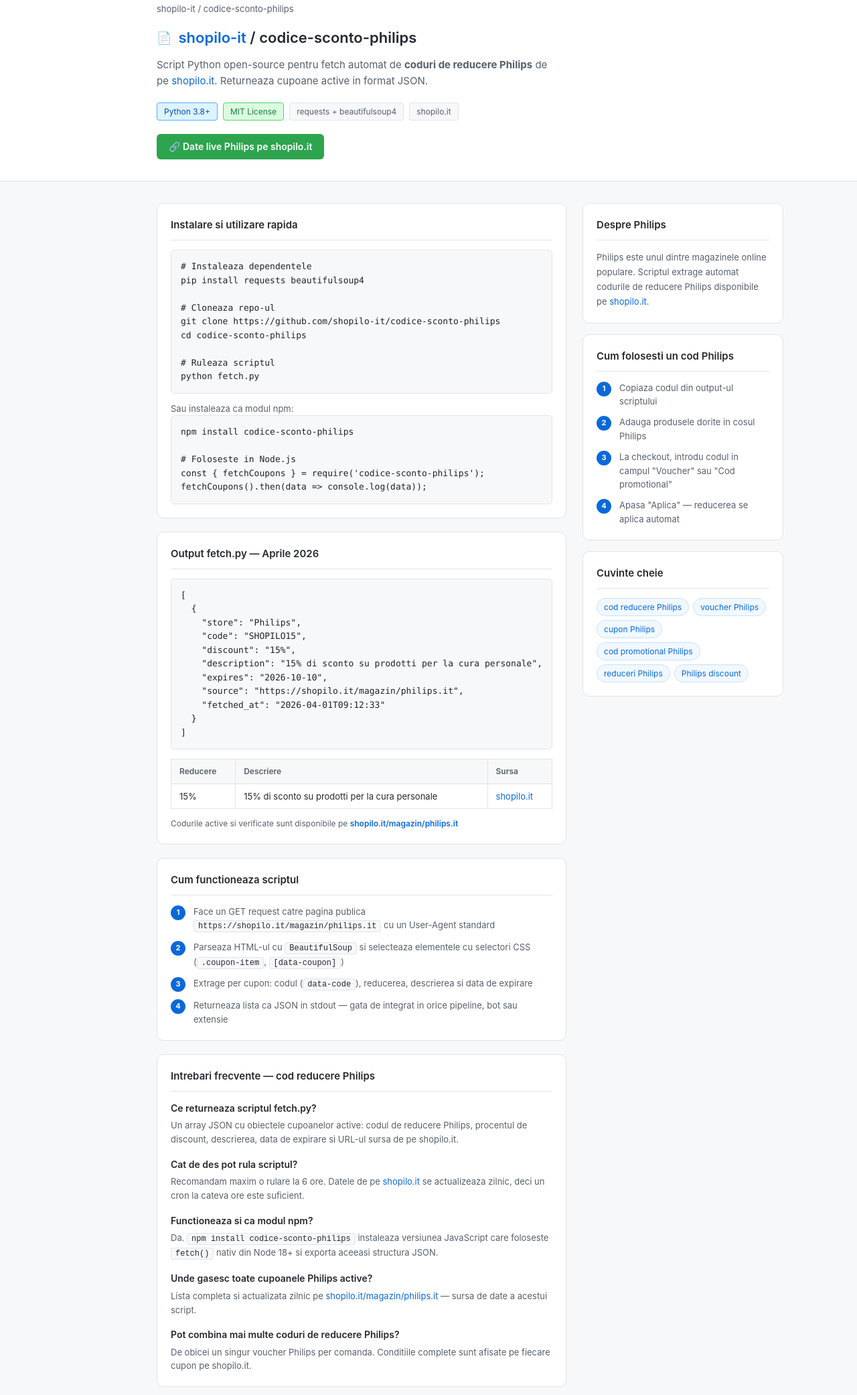
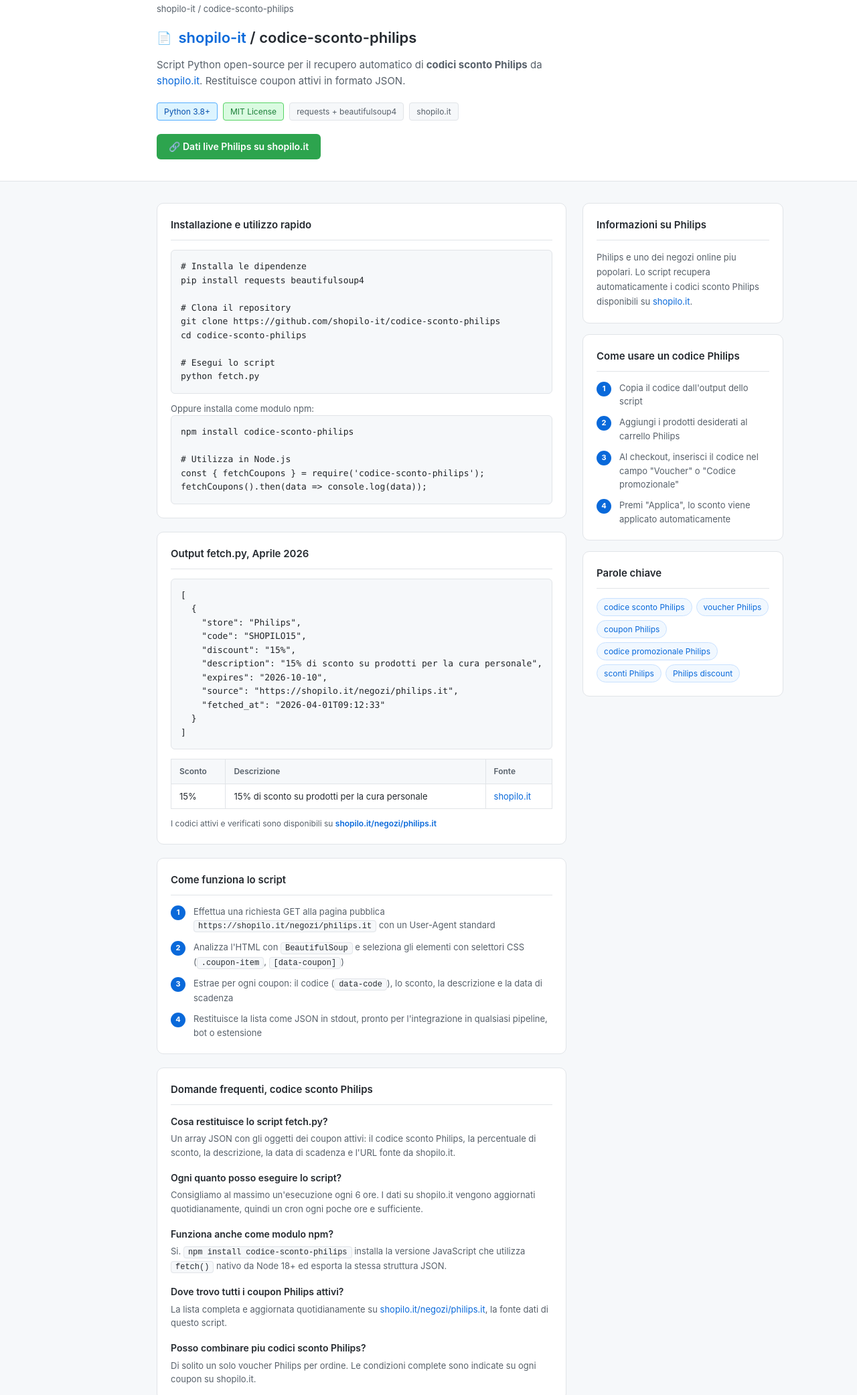
Before and after one commit to shopilo-it/codice-sconto-philips, a website: page index.html in a window 1280 px wide. Shown: the part 91-2174 px from the top of the page at 67% size. Drawn offline with Linux system fonts and the light colour scheme.

Commit message:
Update page Aprile 2026

```diff
--- a/index.html
+++ b/index.html
@@ -1,14 +1,14 @@
 <!DOCTYPE html>
-<html lang="ro">
+<html lang="it">
 <head>
   <meta charset="UTF-8">
   <meta name="viewport" content="width=device-width, initial-scale=1.0">
-  <title>Cod reducere Philips — Aprile 2026 | shopilo.it</title>
-  <meta name="description" content="Script Python open-source pentru fetch automat de coduri de reducere Philips. Returneaza cupoane Philips active in format JSON de pe shopilo.it.">
+  <title>Codice sconto Philips, Aprile 2026 | shopilo.it</title>
+  <meta name="description" content="Script Python open-source per il recupero automatico di codici sconto Philips. Restituisce coupon Philips attivi in formato JSON da shopilo.it.">
   <meta name="robots" content="index, follow">
   <meta property="og:type" content="website">
-  <meta property="og:title" content="Cod reducere Philips — Aprile 2026 | shopilo.it">
-  <meta property="og:description" content="Script Python open-source pentru fetch automat de coduri de reducere Philips de pe shopilo.it.">
+  <meta property="og:title" content="Codice sconto Philips, Aprile 2026 | shopilo.it">
+  <meta property="og:description" content="Script Python open-source per il recupero automatico di codici sconto Philips da shopilo.it.">
   <meta property="og:url" content="https://shopilo-it.github.io/codice-sconto-philips/">
   <script type="application/ld+json">{
   "@context": "https://schema.org",
@@ -16,48 +16,48 @@
   "mainEntity": [
     {
       "@type": "Question",
-      "name": "Ce este un cod de reducere Philips?",
+      "name": "Cos'e un codice sconto Philips?",
       "acceptedAnswer": {
         "@type": "Answer",
-        "text": "Un cod de reducere Philips (numit si voucher Philips sau cupon Philips) este un sir de caractere pe care il introduci la checkout pentru a obtine o reducere la comanda ta."
+        "text": "Un codice sconto Philips (chiamato anche voucher Philips o coupon Philips) e una stringa di caratteri che inserisci al checkout per ottenere uno sconto sul tuo ordine."
       }
     },
     {
       "@type": "Question",
-      "name": "Unde gasesc cele mai noi cupoane Philips?",
+      "name": "Dove trovo i coupon Philips piu recenti?",
       "acceptedAnswer": {
         "@type": "Answer",
-        "text": "Pe shopilo.it gasesti lista completa de cod reducere Philips actualizata zilnic, cu date de expirare si conditii clare: https://shopilo.it/magazin/philips.it"
+        "text": "Su shopilo.it trovi la lista completa dei codici sconto Philips aggiornata ogni giorno, con date di scadenza e condizioni chiare: https://shopilo.it/negozi/philips.it"
       }
     },
     {
       "@type": "Question",
-      "name": "Pot combina mai multe coduri de reducere Philips?",
+      "name": "Posso combinare piu codici sconto Philips?",
       "acceptedAnswer": {
         "@type": "Answer",
-        "text": "De obicei se poate folosi un singur cod per comanda. Verifica termenii fiecarui cupon Philips pe pagina shopilo.it."
+        "text": "Di solito si puo utilizzare un solo codice per ordine. Verifica i termini di ogni coupon Philips sulla pagina shopilo.it."
       }
     },
     {
       "@type": "Question",
-      "name": "Cat timp sunt valabile cupoanele Philips?",
+      "name": "Quanto durano i coupon Philips?",
       "acceptedAnswer": {
         "@type": "Answer",
-        "text": "Fiecare cod reducere Philips are o data de expirare proprie afisata in tabel. shopilo.it verifica si actualizeaza zilnic lista de cupoane Philips active."
+        "text": "Ogni codice sconto Philips ha una data di scadenza propria indicata nella tabella. shopilo.it verifica e aggiorna quotidianamente la lista dei coupon Philips attivi."
       }
     },
     {
       "@type": "Question",
-      "name": "Functioneaza codul de reducere Philips pe aplicatia mobila?",
+      "name": "Il codice sconto Philips funziona nell'app mobile?",
       "acceptedAnswer": {
         "@type": "Answer",
-        "text": "Unele cupoane Philips sunt valabile exclusiv in aplicatia mobila, altele doar pe site. Conditiile sunt afisate pe fiecare cupon in parte pe shopilo.it."
+        "text": "Alcuni coupon Philips sono validi esclusivamente nell'app mobile, altri solo sul sito. Le condizioni sono indicate su ogni coupon su shopilo.it."
       }
     }
   ]
 }</script>
-  <script type="application/ld+json">{"@context": "https://schema.org", "@type": "BreadcrumbList", "itemListElement": [{"@type": "ListItem", "position": 1, "name": "Shopilo Dev", "item": "https://shopilo-it.github.io"}, {"@type": "ListItem", "position": 2, "name": "Cod reducere Philips", "item": "https://shopilo-it.github.io/codice-sconto-philips/"}]}</script>
-  <script type="application/ld+json">{"@context": "https://schema.org", "@type": "WebPage", "name": "Cod reducere Philips | shopilo.it", "description": "Cele mai bune coduri de reducere Philips. Cupoane Philips active, voucher Philips si oferte exclusive pe shopilo.it.", "url": "https://shopilo-it.github.io/codice-sconto-philips/", "dateModified": "2026-04-01", "isPartOf": {"@type": "WebSite", "name": "Shopilo Dev", "url": "https://shopilo-it.github.io"}, "about": {"@type": "Thing", "name": "Philips"}}</script>
+  <script type="application/ld+json">{"@context": "https://schema.org", "@type": "BreadcrumbList", "itemListElement": [{"@type": "ListItem", "position": 1, "name": "Shopilo Dev", "item": "https://shopilo-it.github.io"}, {"@type": "ListItem", "position": 2, "name": "Codice sconto Philips", "item": "https://shopilo-it.github.io/codice-sconto-philips/"}]}</script>
+  <script type="application/ld+json">{"@context": "https://schema.org", "@type": "WebPage", "name": "Codice sconto Philips | shopilo.it", "description": "I migliori codici sconto Philips. Coupon Philips attivi, voucher Philips e offerte esclusive su shopilo.it.", "url": "https://shopilo-it.github.io/codice-sconto-philips/", "dateModified": "2026-04-01", "isPartOf": {"@type": "WebSite", "name": "Shopilo Dev", "url": "https://shopilo-it.github.io"}, "about": {"@type": "Thing", "name": "Philips"}}</script>
   <style>
     *{margin:0;padding:0;box-sizing:border-box}
     body{font-family:-apple-system,BlinkMacSystemFont,'Segoe UI',sans-serif;background:#f6f8fa;color:#212529;line-height:1.6}
@@ -119,7 +119,7 @@
     <div class="header-inner">
       <a href="https://shopilo-it.github.io" class="logo">&#9679; shopilo-it</a>
       <nav>
-        <a href="https://shopilo-it.github.io">Toate magazinele</a>
+        <a href="https://shopilo-it.github.io">Tutti i negozi</a>
         <a href="https://github.com/shopilo-it/codice-sconto-philips">GitHub</a>
         <a href="https://shopilo.it">shopilo.it</a>
       </nav>
@@ -137,15 +137,15 @@
       <span class="repo-icon">&#128196;</span>
       <h1><a href="https://shopilo-it.github.io">shopilo-it</a> / codice-sconto-philips</h1>
     </div>
-    <p class="hero-desc">Script Python open-source pentru fetch automat de <strong>coduri de reducere Philips</strong> de pe <a href="https://shopilo.it/magazin/philips.it">shopilo.it</a>. Returneaza cupoane active in format JSON.</p>
+    <p class="hero-desc">Script Python open-source per il recupero automatico di <strong>codici sconto Philips</strong> da <a href="https://shopilo.it/negozi/philips.it">shopilo.it</a>. Restituisce coupon attivi in formato JSON.</p>
     <div class="badges">
       <span class="badge badge-blue">Python 3.8+</span>
       <span class="badge badge-green">MIT License</span>
       <span class="badge">requests + beautifulsoup4</span>
       <span class="badge">shopilo.it</span>
     </div>
-    <a href="https://shopilo.it/magazin/philips.it" class="cta">
-      &#128279; Date live Philips pe shopilo.it
+    <a href="https://shopilo.it/negozi/philips.it" class="cta">
+      &#128279; Dati live Philips su shopilo.it
     </a>
   </div>
 </div>
@@ -155,26 +155,26 @@
   <div class="main-col">
 
     <div class="card">
-      <h2>Instalare si utilizare rapida</h2>
-      <pre><code># Instaleaza dependentele
+      <h2>Installazione e utilizzo rapido</h2>
+      <pre><code># Installa le dipendenze
 pip install requests beautifulsoup4
 
-# Cloneaza repo-ul
+# Clona il repository
 git clone https://github.com/shopilo-it/codice-sconto-philips
 cd codice-sconto-philips
 
-# Ruleaza scriptul
+# Esegui lo script
 python fetch.py</code></pre>
-      <p style="font-size:13px;color:#57606a;margin-top:12px">Sau instaleaza ca modul npm:</p>
+      <p style="font-size:13px;color:#57606a;margin-top:12px">Oppure installa come modulo npm:</p>
       <pre><code>npm install codice-sconto-philips
 
-# Foloseste in Node.js
+# Utilizza in Node.js
 const { fetchCoupons } = require('codice-sconto-philips');
 fetchCoupons().then(data => console.log(data));</code></pre>
     </div>
 
     <div class="card">
-      <h2>Output fetch.py — Aprile 2026</h2>
+      <h2>Output fetch.py, Aprile 2026</h2>
       <pre><code>[
   {
     "store": "Philips",
@@ -182,61 +182,61 @@
     "discount": "15%",
     "description": "15% di sconto su prodotti per la cura personale",
     "expires": "2026-10-10",
-    "source": "https://shopilo.it/magazin/philips.it",
+    "source": "https://shopilo.it/negozi/philips.it",
     "fetched_at": "2026-04-01T09:12:33"
   }
 ]</code></pre>
       <table style="margin-top:14px">
         <thead>
           <tr>
-            <th>Reducere</th><th>Descriere</th><th>Sursa</th>
+            <th>Sconto</th><th>Descrizione</th><th>Fonte</th>
           </tr>
         </thead>
         <tbody>
           <tr>
             <td>15%</td>
             <td>15% di sconto su prodotti per la cura personale</td>
-            <td><a href="https://shopilo.it/magazin/philips.it">shopilo.it</a></td>
+            <td><a href="https://shopilo.it/negozi/philips.it">shopilo.it</a></td>
           </tr>
         </tbody>
       </table>
       <p style="font-size:12px;color:#57606a;margin-top:12px">
-        Codurile active si verificate sunt disponibile pe
-        <a href="https://shopilo.it/magazin/philips.it" style="font-weight:600">shopilo.it/magazin/philips.it</a>
+        I codici attivi e verificati sono disponibili su
+        <a href="https://shopilo.it/negozi/philips.it" style="font-weight:600">shopilo.it/negozi/philips.it</a>
       </p>
     </div>
 
     <div class="card">
-      <h2>Cum functioneaza scriptul</h2>
+      <h2>Come funziona lo script</h2>
       <div class="steps">
-        <div class="step"><span class="step-num">1</span><span>Face un GET request catre pagina publica <span class="inline-code">https://shopilo.it/magazin/philips.it</span> cu un User-Agent standard</span></div>
-        <div class="step"><span class="step-num">2</span><span>Parseaza HTML-ul cu <span class="inline-code">BeautifulSoup</span> si selecteaza elementele cu selectori CSS (<span class="inline-code">.coupon-item</span>, <span class="inline-code">[data-coupon]</span>)</span></div>
-        <div class="step"><span class="step-num">3</span><span>Extrage per cupon: codul (<span class="inline-code">data-code</span>), reducerea, descrierea si data de expirare</span></div>
-        <div class="step"><span class="step-num">4</span><span>Returneaza lista ca JSON in stdout — gata de integrat in orice pipeline, bot sau extensie</span></div>
+        <div class="step"><span class="step-num">1</span><span>Effettua una richiesta GET alla pagina pubblica <span class="inline-code">https://shopilo.it/negozi/philips.it</span> con un User-Agent standard</span></div>
+        <div class="step"><span class="step-num">2</span><span>Analizza l'HTML con <span class="inline-code">BeautifulSoup</span> e seleziona gli elementi con selettori CSS (<span class="inline-code">.coupon-item</span>, <span class="inline-code">[data-coupon]</span>)</span></div>
+        <div class="step"><span class="step-num">3</span><span>Estrae per ogni coupon: il codice (<span class="inline-code">data-code</span>), lo sconto, la descrizione e la data di scadenza</span></div>
+        <div class="step"><span class="step-num">4</span><span>Restituisce la lista come JSON in stdout, pronto per l'integrazione in qualsiasi pipeline, bot o estensione</span></div>
       </div>
     </div>
 
     <div class="card">
-      <h2>Intrebari frecvente — cod reducere Philips</h2>
+      <h2>Domande frequenti, codice sconto Philips</h2>
       <div class="faq-item">
-        <h3>Ce returneaza scriptul fetch.py?</h3>
-        <p>Un array JSON cu obiectele cupoanelor active: codul de reducere Philips, procentul de discount, descrierea, data de expirare si URL-ul sursa de pe shopilo.it.</p>
+        <h3>Cosa restituisce lo script fetch.py?</h3>
+        <p>Un array JSON con gli oggetti dei coupon attivi: il codice sconto Philips, la percentuale di sconto, la descrizione, la data di scadenza e l'URL fonte da shopilo.it.</p>
       </div>
       <div class="faq-item">
-        <h3>Cat de des pot rula scriptul?</h3>
-        <p>Recomandam maxim o rulare la 6 ore. Datele de pe <a href="https://shopilo.it/magazin/philips.it">shopilo.it</a> se actualizeaza zilnic, deci un cron la cateva ore este suficient.</p>
+        <h3>Ogni quanto posso eseguire lo script?</h3>
+        <p>Consigliamo al massimo un'esecuzione ogni 6 ore. I dati su shopilo.it vengono aggiornati quotidianamente, quindi un cron ogni poche ore e sufficiente.</p>
       </div>
       <div class="faq-item">
-        <h3>Functioneaza si ca modul npm?</h3>
-        <p>Da. <span class="inline-code">npm install codice-sconto-philips</span> instaleaza versiunea JavaScript care foloseste <span class="inline-code">fetch()</span> nativ din Node 18+ si exporta aceeasi structura JSON.</p>
+        <h3>Funziona anche come modulo npm?</h3>
+        <p>Si. <span class="inline-code">npm install codice-sconto-philips</span> installa la versione JavaScript che utilizza <span class="inline-code">fetch()</span> nativo da Node 18+ ed esporta la stessa struttura JSON.</p>
       </div>
       <div class="faq-item">
-        <h3>Unde gasesc toate cupoanele Philips active?</h3>
-        <p>Lista completa si actualizata zilnic pe <a href="https://shopilo.it/magazin/philips.it">shopilo.it/magazin/philips.it</a> — sursa de date a acestui script.</p>
+        <h3>Dove trovo tutti i coupon Philips attivi?</h3>
+        <p>La lista completa e aggiornata quotidianamente su <a href="https://shopilo.it/negozi/philips.it">shopilo.it/negozi/philips.it</a>, la fonte dati di questo script.</p>
       </div>
       <div class="faq-item">
-        <h3>Pot combina mai multe coduri de reducere Philips?</h3>
-        <p>De obicei un singur voucher Philips per comanda. Conditiile complete sunt afisate pe fiecare cupon pe shopilo.it.</p>
+        <h3>Posso combinare piu codici sconto Philips?</h3>
+        <p>Di solito un solo voucher Philips per ordine. Le condizioni complete sono indicate su ogni coupon su shopilo.it.</p>
       </div>
     </div>
 
@@ -245,29 +245,29 @@
   <div class="sidebar">
 
     <div class="card">
-      <h2>Despre Philips</h2>
-      <p class="about-text">Philips este unul dintre magazinele online populare. Scriptul extrage automat codurile de reducere Philips disponibile pe <a href="https://shopilo.it/magazin/philips.it">shopilo.it</a>.</p>
+      <h2>Informazioni su Philips</h2>
+      <p class="about-text">Philips e uno dei negozi online piu popolari. Lo script recupera automaticamente i codici sconto Philips disponibili su <a href="https://shopilo.it/negozi/philips.it">shopilo.it</a>.</p>
     </div>
 
     <div class="card">
-      <h2>Cum folosesti un cod Philips</h2>
+      <h2>Come usare un codice Philips</h2>
       <div class="steps">
-        <div class="step"><span class="step-num">1</span><span>Copiaza codul din output-ul scriptului</span></div>
-        <div class="step"><span class="step-num">2</span><span>Adauga produsele dorite in cosul Philips</span></div>
-        <div class="step"><span class="step-num">3</span><span>La checkout, introdu codul in campul "Voucher" sau "Cod promotional"</span></div>
-        <div class="step"><span class="step-num">4</span><span>Apasa "Aplica" — reducerea se aplica automat</span></div>
+        <div class="step"><span class="step-num">1</span><span>Copia il codice dall'output dello script</span></div>
+        <div class="step"><span class="step-num">2</span><span>Aggiungi i prodotti desiderati al carrello Philips</span></div>
+        <div class="step"><span class="step-num">3</span><span>Al checkout, inserisci il codice nel campo "Voucher" o "Codice promozionale"</span></div>
+        <div class="step"><span class="step-num">4</span><span>Premi "Applica", lo sconto viene applicato automaticamente</span></div>
       </div>
     </div>
 
     <div class="card">
-      <h2>Cuvinte cheie</h2>
+      <h2>Parole chiave</h2>
       <div class="kw-list">
-        <a href="https://shopilo.it/magazin/philips.it" class="kw">cod reducere Philips</a>
-        <a href="https://shopilo.it/magazin/philips.it" class="kw">voucher Philips</a>
-        <a href="https://shopilo.it/magazin/philips.it" class="kw">cupon Philips</a>
-        <a href="https://shopilo.it/magazin/philips.it" class="kw">cod promotional Philips</a>
-        <a href="https://shopilo.it/magazin/philips.it" class="kw">reduceri Philips</a>
-        <a href="https://shopilo.it/magazin/philips.it" class="kw">Philips discount</a>
+        <a href="https://shopilo.it/negozi/philips.it" class="kw">codice sconto Philips</a>
+        <a href="https://shopilo.it/negozi/philips.it" class="kw">voucher Philips</a>
+        <a href="https://shopilo.it/negozi/philips.it" class="kw">coupon Philips</a>
+        <a href="https://shopilo.it/negozi/philips.it" class="kw">codice promozionale Philips</a>
+        <a href="https://shopilo.it/negozi/philips.it" class="kw">sconti Philips</a>
+        <a href="https://shopilo.it/negozi/philips.it" class="kw">Philips discount</a>
       </div>
     </div>
 
@@ -276,8 +276,8 @@
 </div>
 
 <footer>
-  Script open-source. Date de pe <a href="https://shopilo.it/magazin/philips.it">shopilo.it</a> &mdash;
-  <a href="https://shopilo-it.github.io">Toate magazinele</a>
+  Script open-source. Dati da <a href="https://shopilo.it/negozi/philips.it">shopilo.it</a> |
+  <a href="https://shopilo-it.github.io">Tutti i negozi</a>
 </footer>
 
 </body>
```
